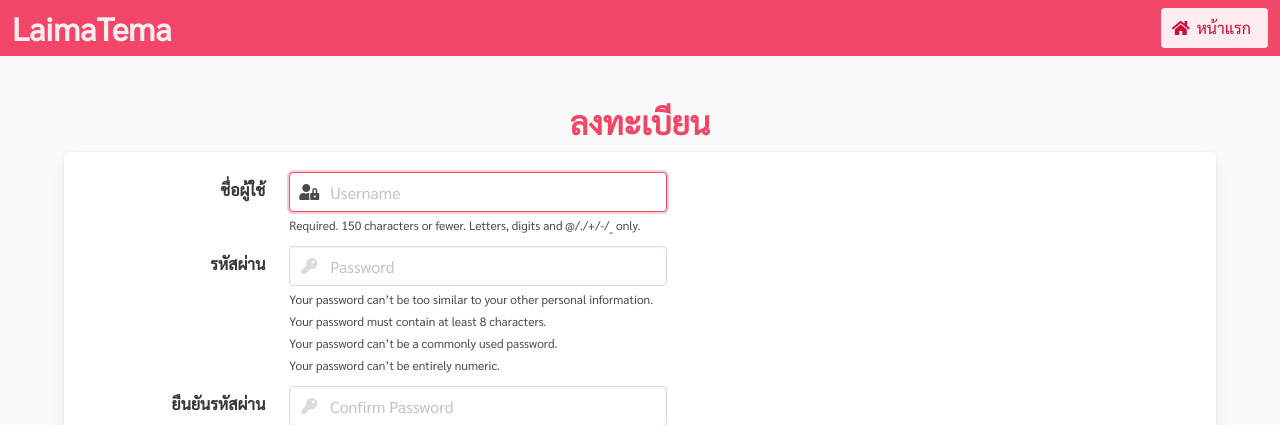
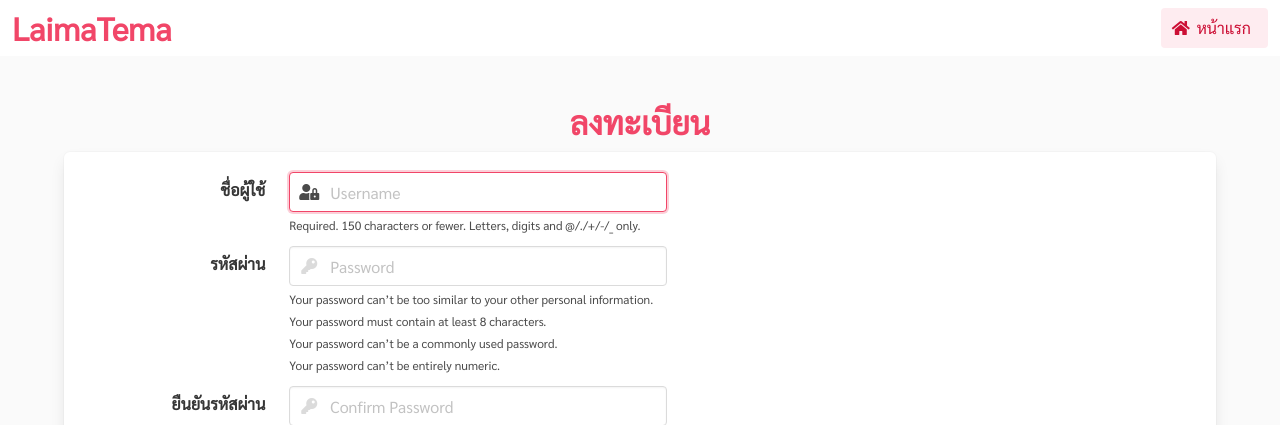
Before and after one commit to ShivasUBU/pythonanywhere, a Django app: page /signup in a window 1280 px wide. Shown: the top 425 px of the page. Run offline with Django 3.2, Linux system fonts and the light colour scheme; some libraries are stand-ins or nearby versions.

Commit message:
change signup color

```diff
--- a/LaimaTema/templates/LaimaTema/signup-base.html
+++ b/LaimaTema/templates/LaimaTema/signup-base.html
@@ -14,10 +14,10 @@
 </head>
 
 <body>
-<nav class="navbar is-transparent has-background-danger">
+<nav class="navbar is-transparent">
     <div class="navbar-brand">
         <a class="navbar-item" href="{% url 'home' %}">
-            <p class="title has-text-danger-light">LaimaTema</p>
+            <p class="title has-text-danger">LaimaTema</p>
         </a>
         <div class="navbar-burger burger" data-target="navbarTransparent">
             <span></span>
```
